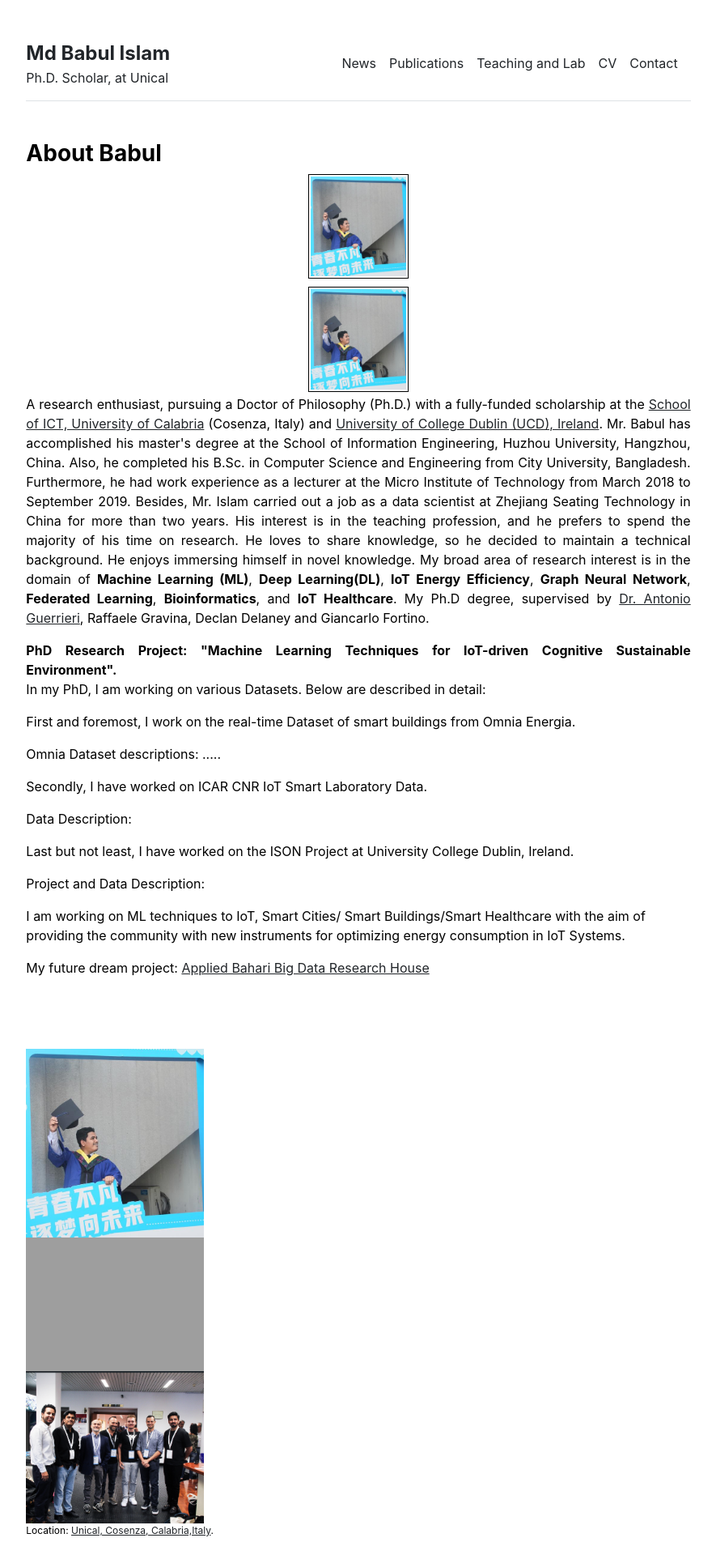
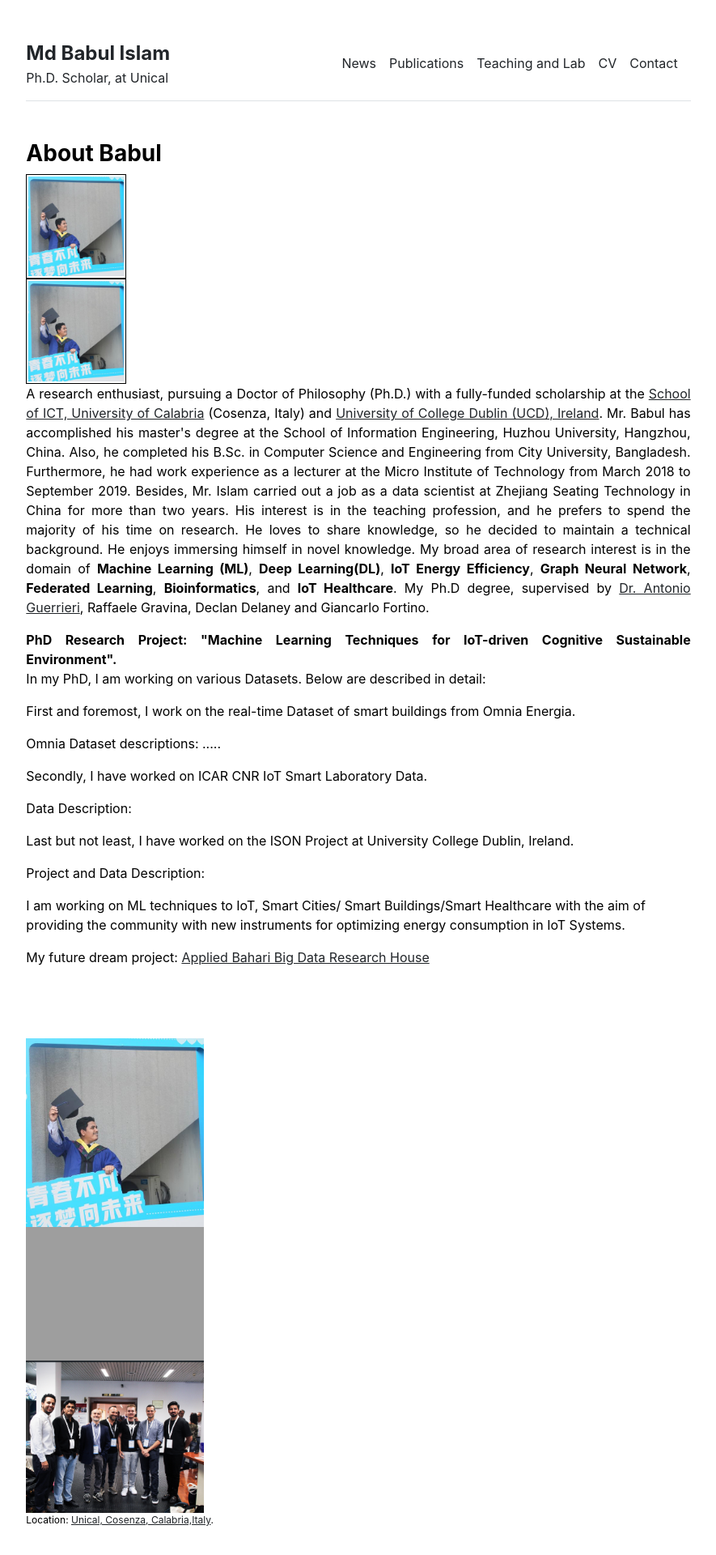
Before and after one commit to babulcseian/babulcseian.github.io, a Jekyll site: the page built from index.md, in a window 1280 px wide. Shown: the top 1920 px of the page at 81% size, without its empty margins (197-1082 px from the left). Built offline with Jekyll 4.4.1, drawn with Linux system fonts in a browser that asks for light colours; a style sheet for code colours, icons or effects is not loaded.

Commit message:
Update home.html

```diff
--- a/_layouts/home.html
+++ b/_layouts/home.html
@@ -5,10 +5,10 @@
 <div class="row g-5 mb-5">
   <div class="col-md-15">
     <h3 class="fw-bold">About Babul</h3>
-  <div style="display: flex; flex-direction: column; align-items: center; margin-bottom: 3px;">
-    <img src="{{ site.github.url }}/assets/img/Md Babul Con.jpg" alt="Home" width="15%" title="MSc Graduation" style="border: solid black 1px; padding: 2px; margin-bottom: 10px;">
-    <img src="{{ site.github.url }}/assets/img/Md Babul Con.jpg" alt="Home" width="15%" title="MSc Graduation" style="border: solid black 1px; padding: 2px;">
-</div>
+  <img src="{{ site.github.url }}/assets/img/Md Babul Con.jpg" alt="Home" width="15%" title="MSc Graduation" style="border: solid black 1px; padding: 2px;">
+<br>
+<img src="{{ site.github.url }}/assets/img/Md Babul Con.jpg" alt="Home" width="15%" title="MSc Graduation" style="border: solid black 1px; padding: 2px;">
+
     <p align="justify"> A research enthusiast, pursuing a Doctor of Philosophy (Ph.D.) with a fully-funded scholarship at the <a class="other" href='https://dottorato.dimes.unical.it/students/md-babul-islam'>School of ICT, University of Calabria</a> (Cosenza, Italy)
        and <a class="other" href='https://www.ucd.ie/'>University of College Dublin (UCD), Ireland</a>.
        Mr. Babul has accomplished his master's degree at the School of Information Engineering, Huzhou University, Hangzhou, China.
```
